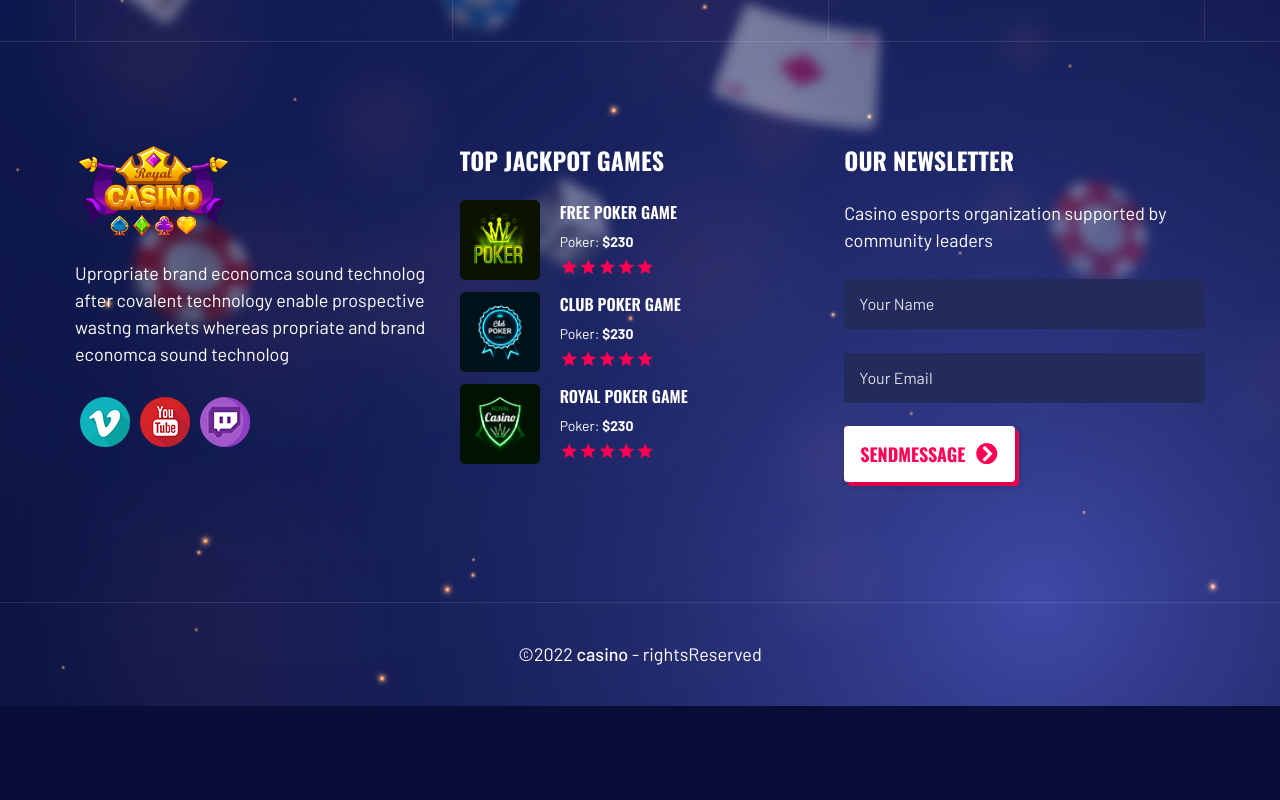
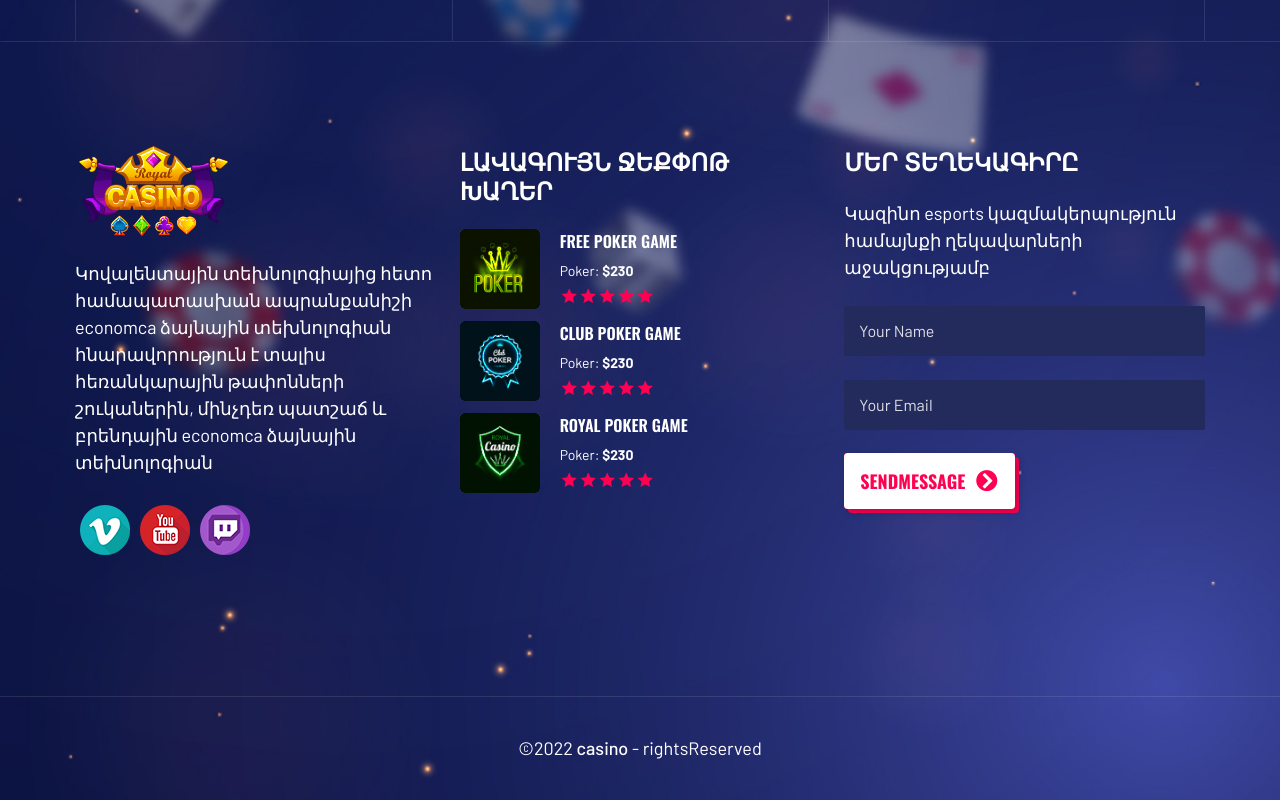
Before and after one commit to ruabelyan/astoriarCasino, a React (Create React App) app: page /shop in a window 1280 px wide. Shown: the part 2215-3015 px from the top of the page. Before the commit the page ends 2921 px from the top, so only its background shows below. Built offline with nearby package versions, Linux system fonts and the light colour scheme.

Commit message:
add some translations

```diff
--- a/src/component/layout/footer.jsx
+++ b/src/component/layout/footer.jsx
@@ -3,29 +3,6 @@ import { useTranslation } from "react-i18next";
 import { Link } from "react-router-dom";
 import RatingTwo from "../sidebar/rating-2";
 
-const desc =
-  "Upropriate brand economca sound technolog after covalent technology enable prospective wastng markets whereas propriate and brand economca sound technolog";
-const blogTitle = "Top jackpot games";
-const newsTitle = "Our Newsletter";
-const newsDesc = "Casino esports organization supported by community leaders";
-
-const socialList = [
-  {
-    imgUrl: "assets/images/match/social-1.png",
-    imgAlt: "social",
-    siteLink: "#",
-  },
-  {
-    imgUrl: "assets/images/match/social-2.png",
-    imgAlt: "social",
-    siteLink: "#",
-  },
-  {
-    imgUrl: "assets/images/match/social-3.png",
-    imgAlt: "social",
-    siteLink: "#",
-  },
-];
 
 const blogList = [
   {
@@ -53,6 +30,31 @@ const blogList = [
 
 const Footer = () => {
   const { t, i18n } = useTranslation();
+
+
+  const desc = t('footerText')
+const blogTitle = t("topJackpotGames");
+const newsTitle = t("ourNewsletter");
+const newsDesc = t("casinoesports");
+
+const socialList = [
+  {
+    imgUrl: "assets/images/match/social-1.png",
+    imgAlt: "social",
+    siteLink: "#",
+  },
+  {
+    imgUrl: "assets/images/match/social-2.png",
+    imgAlt: "social",
+    siteLink: "#",
+  },
+  {
+    imgUrl: "assets/images/match/social-3.png",
+    imgAlt: "social",
+    siteLink: "#",
+  },
+];
+
 
   const infoList = useMemo(() => {
     return [
--- a/src/component/section/about.jsx
+++ b/src/component/section/about.jsx
@@ -1,29 +1,32 @@
-import { t } from "i18next";
+import { useMemo } from "react";
 import { useTranslation } from "react-i18next";
-
-const title = "WELCOME TO CASINO";
-const desc =
-  "At Modeltheme, we show only the best websites and portfolios built completely with passion simplicity and creativity!";
 
 const About = () => {
   const { t, i18n } = useTranslation();
-  const aboutList = [
+
+  const title = t("welcomeToCasino");
+  const desc = t("aboutSubTitle");
+
+  const aboutList = useMemo(() => {
+    return [
       {
         serial: "1",
         title: `${t("registerToday")}`,
-      desc: "Distinctively provide acces mutfuncto users whereas communicate leveraged services",
+        desc: t("registerTodaySubtitle"),
       },
       {
         serial: "2",
         title: `${t("depositCash")}`,
-      desc: "Distinctively provide acces mutfuncto users whereas communicate leveraged services",
+        desc: t("depositCashSubtitle"),
       },
       {
         serial: "3",
         title: `${t("startGambling")}`,
-      desc: "Distinctively provide acces mutfuncto users whereas communicate leveraged services",
+        desc: t("startGamblingSubtitle"),
       },
     ];
+  }, [t]);
+
   return (
     <section className="about-section style2 pb-0">
       <div className="container">
--- a/src/component/section/banner-2.jsx
+++ b/src/component/section/banner-2.jsx
@@ -1,43 +1,49 @@
+import { useMemo } from "react";
+import { useTranslation } from "react-i18next";
 import { Link } from "react-router-dom";
 import { Autoplay } from "swiper";
 import { Swiper, SwiperSlide } from "swiper/react";
 
-const bannerList = [
+const BannerTwo = () => {
+  const { t, i18n } = useTranslation();
+
+  const bannerList = useMemo(() => {
+    return [
       {
         bgImg: "assets/images/banner/bg.jpg",
-    titleh3: "the best website",
-    titleh2: "Genuine Money Transaction",
-    titleh1: "Online Casino",
-    desc: "Assertively communicate an expanded array of mindshare rather than diverse technologies for magnetic applications eamlessly virtual then Conveniently monetize synergistic human capital",
-    btnText: "join us today",
+        titleh3: t("bannersList.1.titleh3"),
+        titleh2: t("bannersList.1.titleh2"),
+        titleh1: t("bannersList.1.titleh1"),
+        desc: t("bannersList.1.desc"),
+        btnText: t("bannersList.1.btnText"),
       },
       {
-    bgImg: "assets/images/banner/bg-2.jpg",
-    titleh3: "the best website",
-    titleh2: "Genuine Money Transaction",
-    titleh1: "Online Casino",
-    desc: "Assertively communicate an expanded array of mindshare rather than diverse technologies for magnetic applications eamlessly virtual then Conveniently monetize synergistic human capital",
-    btnText: "join us today",
+        bgImg: "assets/images/banner/bg.jpg",
+        titleh3: t("bannersList.2.titleh3"),
+        titleh2: t("bannersList.2.titleh2"),
+        titleh1: t("bannersList.2.titleh1"),
+        desc: t("bannersList.2.desc"),
+        btnText: t("bannersList.2.btnText"),
       },
       {
-    bgImg: "assets/images/banner/bg-3.jpg",
-    titleh3: "the best website",
-    titleh2: "Genuine Money Transaction",
-    titleh1: "Online Casino",
-    desc: "Assertively communicate an expanded array of mindshare rather than diverse technologies for magnetic applications eamlessly virtual then Conveniently monetize synergistic human capital",
-    btnText: "join us today",
+        bgImg: "assets/images/banner/bg.jpg",
+        titleh3: t("bannersList.3.titleh3"),
+        titleh2: t("bannersList.3.titleh2"),
+        titleh1: t("bannersList.3.titleh1"),
+        desc: t("bannersList.3.desc"),
+        btnText: t("bannersList.3.btnText"),
       },
       {
-    bgImg: "assets/images/banner/bg-4.jpg",
-    titleh3: "the best website",
-    titleh2: "Genuine Money Transaction",
-    titleh1: "Online Casino",
-    desc: "Assertively communicate an expanded array of mindshare rather than diverse technologies for magnetic applications eamlessly virtual then Conveniently monetize synergistic human capital",
-    btnText: "join us today",
+        bgImg: "assets/images/banner/bg.jpg",
+        titleh3: t("bannersList.4.titleh3"),
+        titleh2: t("bannersList.4.titleh2"),
+        titleh1: t("bannersList.4.titleh1"),
+        desc: t("bannersList.4.desc"),
+        btnText: t("bannersList.4.btnText"),
       },
     ];
+  }, [t]);
 
-const BannerTwo = () => {
   return (
     <div className="banner__slider overflow-hidden">
       <div className="swiper-wrapper">
--- a/src/component/section/faq.jsx
+++ b/src/component/section/faq.jsx
@@ -1,10 +1,10 @@
-
-
-const title = "FREQUENTLY ASK QUESTION";
-const desc = "At Modeltheme we show only the best websites and portfolios built completely with passion simplicity and creativity !";
-
+import { useTranslation } from "react-i18next";
 
 const Faq = () => {
+  const { t, i18n } = useTranslation();
+
+  const title = t("frequentylAskQUestion");
+  const desc = t("frequentylAskQUestionSubTitle");
 
   return (
     <section className="faq padding-top padding-bottom">
@@ -27,7 +27,14 @@ const Faq = () => {
                 <div className="accordion" id="accordionExample">
                   <div className="accordion-item">
                     <div className="accordion-header" id="accOne">
-                                            <button className="accordion-button" type="button" data-bs-toggle="collapse" data-bs-target="#collOne" aria-expanded="true" aria-controls="collOne">
+                      <button
+                        className="accordion-button"
+                        type="button"
+                        data-bs-toggle="collapse"
+                        data-bs-target="#collOne"
+                        aria-expanded="true"
+                        aria-controls="collOne"
+                      >
                         <div className="accordion-list">
                           <div className="left">
                             <div className="icon"></div>
@@ -38,17 +45,33 @@ const Faq = () => {
                         </div>
                       </button>
                     </div>
-                                        <div id="collOne" className="accordion-collapse collapse show" aria-labelledby="accOne" data-bs-parent="#accordionExample">
+                    <div
+                      id="collOne"
+                      className="accordion-collapse collapse show"
+                      aria-labelledby="accOne"
+                      data-bs-parent="#accordionExample"
+                    >
                       <div className="accordion-body">
                         <div className="accordion-answer">
-                                                    <p>Competen diseminate mpactful proceses with client centered Holistic maximize multimedia based supply chains for resourc channels e-leveling action items.</p>
+                          <p>
+                            Competen diseminate mpactful proceses with client
+                            centered Holistic maximize multimedia based supply
+                            chains for resourc channels e-leveling action items.
+                          </p>
                         </div>
                       </div>
                     </div>
                   </div>
                   <div className="accordion-item">
                     <div className="accordion-header" id="accTwo">
-                                            <button className="accordion-button collapsed" type="button" data-bs-toggle="collapse" data-bs-target="#collTwo" aria-expanded="true" aria-controls="collTwo">
+                      <button
+                        className="accordion-button collapsed"
+                        type="button"
+                        data-bs-toggle="collapse"
+                        data-bs-target="#collTwo"
+                        aria-expanded="true"
+                        aria-controls="collTwo"
+                      >
                         <div className="accordion-list">
                           <div className="left">
                             <div className="icon"></div>
@@ -59,17 +82,33 @@ const Faq = () => {
                         </div>
                       </button>
                     </div>
-                                        <div id="collTwo" className="accordion-collapse collapse" aria-labelledby="accTwo" data-bs-parent="#accordionExample">
+                    <div
+                      id="collTwo"
+                      className="accordion-collapse collapse"
+                      aria-labelledby="accTwo"
+                      data-bs-parent="#accordionExample"
+                    >
                       <div className="accordion-body">
                         <div className="accordion-answer">
-                                                    <p>Competen diseminate mpactful proceses with client centered Holistic maximize multimedia based supply chains for resourc channels e-leveling action items.</p>
+                          <p>
+                            Competen diseminate mpactful proceses with client
+                            centered Holistic maximize multimedia based supply
+                            chains for resourc channels e-leveling action items.
+                          </p>
                         </div>
                       </div>
                     </div>
                   </div>
                   <div className="accordion-item">
                     <div className="accordion-header" id="accThree">
-                                            <button className="accordion-button collapsed" type="button" data-bs-toggle="collapse" data-bs-target="#collThree" aria-expanded="true" aria-controls="collThree">
+                      <button
+                        className="accordion-button collapsed"
+                        type="button"
+                        data-bs-toggle="collapse"
+                        data-bs-target="#collThree"
+                        aria-expanded="true"
+                        aria-controls="collThree"
+                      >
                         <div className="accordion-list">
                           <div className="left">
                             <div className="icon"></div>
@@ -80,17 +119,33 @@ const Faq = () => {
                         </div>
                       </button>
                     </div>
-                                        <div id="collThree" className="accordion-collapse collapse" aria-labelledby="accThree" data-bs-parent="#accordionExample">
+                    <div
+                      id="collThree"
+                      className="accordion-collapse collapse"
+                      aria-labelledby="accThree"
+                      data-bs-parent="#accordionExample"
+                    >
                       <div className="accordion-body">
                         <div className="accordion-answer">
-                                                    <p>Competen diseminate mpactful proceses with client centered Holistic maximize multimedia based supply chains for resourc channels e-leveling action items.</p>
+                          <p>
+                            Competen diseminate mpactful proceses with client
+                            centered Holistic maximize multimedia based supply
+                            chains for resourc channels e-leveling action items.
+                          </p>
                         </div>
                       </div>
                     </div>
                   </div>
                   <div className="accordion-item">
                     <div className="accordion-header" id="accFour">
-                                            <button className="accordion-button collapsed" type="button" data-bs-toggle="collapse" data-bs-target="#collFour" aria-expanded="true" aria-controls="collFour">
+                      <button
+                        className="accordion-button collapsed"
+                        type="button"
+                        data-bs-toggle="collapse"
+                        data-bs-target="#collFour"
+                        aria-expanded="true"
+                        aria-controls="collFour"
+                      >
                         <div className="accordion-list">
                           <div className="left">
                             <div className="icon"></div>
@@ -101,10 +156,19 @@ const Faq = () => {
                         </div>
                       </button>
                     </div>
-                                        <div id="collFour" className="accordion-collapse collapse" aria-labelledby="accFour" data-bs-parent="#accordionExample">
+                    <div
+                      id="collFour"
+                      className="accordion-collapse collapse"
+                      aria-labelledby="accFour"
+                      data-bs-parent="#accordionExample"
+                    >
                       <div className="accordion-body">
                         <div className="accordion-answer">
-                                                    <p>Competen diseminate mpactful proceses with client centered Holistic maximize multimedia based supply chains for resourc channels e-leveling action items.</p>
+                          <p>
+                            Competen diseminate mpactful proceses with client
+                            centered Holistic maximize multimedia based supply
+                            chains for resourc channels e-leveling action items.
+                          </p>
                         </div>
                       </div>
                     </div>
@@ -117,6 +181,6 @@ const Faq = () => {
       </div>
     </section>
   );
-}
+};
 
 export default Faq;
--- a/src/translations/index.js
+++ b/src/translations/index.js
@@ -58,6 +58,49 @@ export const resources = {
       registerToday: "REGISTER TODAY",
       depositCash: "DEPOSIT CASH",
       startGambling: "START GAMBLING",
+      bannersList: {
+        1: {
+          titleh3: "Banner 1",
+          titleh2: "Genuine Money Transaction",
+          titleh1: "Online Casino",
+          desc: "Assertively communicate an expanded array of mindshare rather than diverse technologies for magnetic applications eamlessly virtual then Conveniently monetize synergistic human capital",
+          btnText: "join us today",
+        },
+        2: {
+          titleh3: "Banner 2",
+          titleh2: "Genuine Money Transaction",
+          titleh1: "Online Casino",
+          desc: "Assertively communicate an expanded array of mindshare rather than diverse technologies for magnetic applications eamlessly virtual then Conveniently monetize synergistic human capital",
+          btnText: "join us today",
+        },
+        3: {
+          titleh3: "Banner 3",
+          titleh2: "Genuine Money Transaction",
+          titleh1: "Online Casino",
+          desc: "Assertively communicate an expanded array of mindshare rather than diverse technologies for magnetic applications eamlessly virtual then Conveniently monetize synergistic human capital",
+          btnText: "join us today",
+        },
+        4: {
+          titleh3: "Banner 4",
+          titleh2: "Genuine Money Transaction",
+          titleh1: "Online Casino",
+          desc: "Assertively communicate an expanded array of mindshare rather than diverse technologies for magnetic applications eamlessly virtual then Conveniently monetize synergistic human capital",
+          btnText: "join us today",
+        },
+      },
+      welcomeToCasino: "Welcome To Casino",
+      aboutSubTitle:
+        "At Modeltheme, we show only the best websites and portfolios built completely with passion simplicity and creativity!",
+
+      frequentylAskQUestion: "FREQUENTLY ASK QUESTION",
+      frequentylAskQUestionSubTitle:
+        "At Modeltheme we show only the best websites and portfolios built completely with passion simplicity and creativity !",
+      fotterText:
+        "Upropriate brand economca sound technolog after covalent technology enable prospective wastng markets whereas propriate and brand economca sound technolog",
+      topJackpotGames: "Top jackpot games",
+      ourNewsletter: "Our Newsletter",
+      casinoesports:
+        "Casino esports organization supported by community leaders",
     },
   },
   ru: {
@@ -78,7 +121,68 @@ export const resources = {
       gallery: "Նկարներ",
       photos: "Նկարներ",
       about: "Մեր մասին",
+      bannersList: {
+        1: {
+          titleh3: "Բաններ 1",
+          titleh2: "Իրական փողի գործարք",
+          titleh1: "Կազինո",
+          desc: "Հաստատակամորեն հաղորդակցեք մտքի ընդլայնված զանգվածին, այլ ոչ թե մագնիսական կիրառությունների տարբեր տեխնոլոգիաներին, անխափան վիրտուալ, այնուհետև հարմարավետորեն դրամայնացրեք սիներգետիկ մարդկային կապիտալը",
+          btnText: "միացե՛ք մեզ",
+        },
+        2: {
+          titleh3: "Բաններ 2",
+          titleh2: "Իրական փողի գործարք",
+          titleh1: "Կազինո",
+          desc: "Հաստատակամորեն հաղորդակցեք մտքի ընդլայնված զանգվածին, այլ ոչ թե մագնիսական կիրառությունների տարբեր տեխնոլոգիաներին, անխափան վիրտուալ, այնուհետև հարմարավետորեն դրամայնացրեք սիներգետիկ մարդկային կապիտալը",
+          btnText: "միացե՛ք մեզ",
+        },
+        3: {
+          titleh3: "Բաններ 3",
+          titleh2: "Իրական փողի գործարք",
+          titleh1: "Կազինո",
+          desc: "Հաստատակամորեն հաղորդակցեք մտքի ընդլայնված զանգվածին, այլ ոչ թե մագնիսական կիրառությունների տարբեր տեխնոլոգիաներին, անխափան վիրտուալ, այնուհետև հարմարավետորեն դրամայնացրեք սիներգետիկ մարդկային կապիտալը",
+          btnText: "միացե՛ք մեզ",
+        },
+        4: {
+          titleh3: "Բաններ 4",
+          titleh2: "Իրական փողի գործարք",
+          titleh1: "Կազինո",
+          desc: "Հաստատակամորեն հաղորդակցեք մտքի ընդլայնված զանգվածին, այլ ոչ թե մագնիսական կիրառությունների տարբեր տեխնոլոգիաներին, անխափան վիրտուալ, այնուհետև հարմարավետորեն դրամայնացրեք սիներգետիկ մարդկային կապիտալը",
+          btnText: "միացե՛ք մեզ",
+        },
+      },
+      welcomeToCasino: "Բարի գալուստ Կազինո",
+      aboutSubTitle:
+        "Modeltheme-ում մենք ցույց ենք տալիս միայն լավագույն կայքերն ու պորտֆոլիոները, որոնք ստեղծվել են ամբողջությամբ կրքով, պարզությամբ և ստեղծագործականությամբ:",
+      registerToday: "ԳՐԱՆՑՎԵՔ ԱՅՍՕՐ",
+      depositCash: "ԱՎԱՆԴԻ ԿԱՆԽԻԿ",
+      startGambling: "ՍԿՍԵՔ ԽԱՂԱԼ",
+
+      registerTodaySubtitle:
+        "Հատկանշականորեն տրամադրեք մուտք դեպի mutfuncto օգտվողներին, մինչդեռ հաղորդակցվեք լծակային ծառայություններին",
+      depositCashSubtitle:
+        "Հատկանշականորեն տրամադրեք մուտք դեպի mutfuncto օգտվողներին, մինչդեռ հաղորդակցվեք լծակային ծառայություններին",
+      startGamblingSubtitle:
+        "Հատկանշականորեն տրամադրեք մուտք դեպի mutfuncto օգտվողներին, մինչդեռ հաղորդակցվեք լծակային ծառայություններին",
+
+      frequentylAskQUestion: "ՀԱՃԱԽ ՏՐՎՈՂ ՀԱՐՑԵՐ",
+      frequentylAskQUestionSubTitle:
+        "Modeltheme-ում մենք ցույց ենք տալիս միայն լավագույն կայքերն ու պորտֆոլիոները, որոնք ստեղծվել են ամբողջությամբ կրքով, պարզությամբ և ստեղծագործականությամբ:",
+
+      phoneNumber: "Հեռ․ Համար",
+      address: "Հասցե",
+      email: "Էլ Հասցե",
+      footerText:
+        "Կովալենտային տեխնոլոգիայից հետո համապատասխան ապրանքանիշի economca ձայնային տեխնոլոգիան հնարավորություն է տալիս հեռանկարային թափոնների շուկաներին, մինչդեռ պատշաճ և բրենդային economca ձայնային տեխնոլոգիան",
+        topJackpotGames: "Լավագույն ջեքփոթ խաղեր",
+        ourNewsletter: "Մեր տեղեկագիրը",
+        casinoesports: "Կազինո esports կազմակերպություն համայնքի ղեկավարների աջակցությամբ",
+
+
+
+
     },
+
   },
   ir: {
     translation: {
```
Also changed, not shown: src/component/section/collection.jsx (+19 -20 lines), src/page/contact.jsx (+5 -3 lines). Lines whose indentation alone changed are shown as unchanged.
